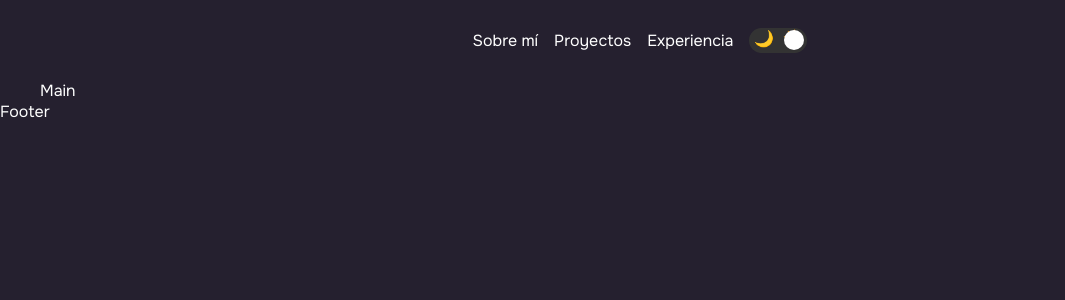
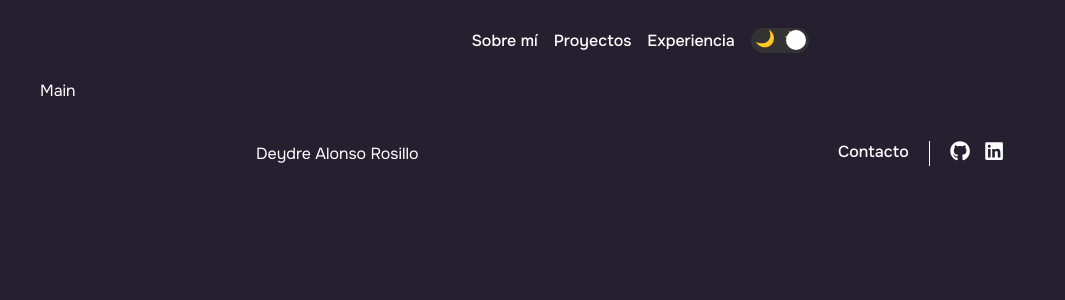
Before and after one commit to Deydre/porfolio, a React (Vite) app: page / in a window 1280 px wide. Shown: the top 300 px of the page, without its empty margins (0-1065 px from the left). Built offline with nearby package versions, Linux system fonts and the light colour scheme.

Commit message:
add/structure footer

```diff
--- a/package.json
+++ b/package.json
@@ -18,6 +18,7 @@
     "axios": "^1.7.9",
     "react": "^18.3.1",
     "react-dom": "^18.3.1",
+    "react-icons": "^5.4.0",
     "react-router-dom": "^7.0.2",
     "react-spinners": "^0.15.0",
     "react-toggle": "^4.1.3",
--- a/src/components/Footer/Footer.jsx
+++ b/src/components/Footer/Footer.jsx
@@ -1,7 +1,19 @@
 import React from "react";
+import { FaGithub, FaLinkedin } from "react-icons/fa";
 
 const Footer = () => {
-  return <footer>Footer</footer>;
+  return <footer>
+    <p>Deydre Alonso Rosillo</p>
+    <section>
+      <article>
+        <a href="">Contacto</a>
+      </article>
+      <article>
+        <a href="https://github.com/Deydre" target="_blank"><FaGithub className="footerIcon" /></a>
+        <a href="https://www.linkedin.com/in/deydre/" target="_blank"><FaLinkedin className="footerIcon" /></a>
+      </article>
+    </section>
+  </footer>;
 };
 
 export default Footer;
--- a/src/styles/components/_Footer.scss
+++ b/src/styles/components/_Footer.scss
@@ -0,0 +1,25 @@
+@use '../utils/variables.scss' as *;
+
+footer {
+    display: flex;
+    justify-content: space-between;
+    align-items: center;
+    gap: 20px;
+    padding: 40px 20%;
+}
+
+.footerIcon {
+    font-size: 1.26em;
+}
+
+footer section {
+    display: flex;
+    gap: 20px;
+}
+
+footer article:nth-child(2) {
+    display: flex;
+    gap: 14px;
+    border-left: 1px solid $light;
+    padding: 0px 20px;
+}
--- a/src/styles/utils/variables.scss
+++ b/src/styles/utils/variables.scss
@@ -1,10 +1,15 @@
-$primary-color: #25202f;
-$secondary-color: white;
-$secondary-color-soft: rgba(255, 255, 255, 0.519);
-$secondary-color-soft-2: rgba(255, 255, 255, 0.315);
-$gradient1: linear-gradient(130deg, #4cff30, #048571);
-$transparent: rgba(255, 255, 255, 0.082);
-$transparent-soft: rgba(255, 255, 255, 0.179);
+$dark: #25202f;
+$light: #fff;
+
+$gradient: linear-gradient(140deg, rgba(170,123,221,1) 0%, rgba(0,255,176,1) 100%);
+$gradient-lighter: linear-gradient(140deg, rgb(171, 97, 249) 0%, rgb(0, 255, 174) 100%);
+$primary-color:rgba(170,123,221,1) ;
+$secondary-color:rgba(0,255,176,1);
+// $secondary-color-soft: rgba(255, 255, 255, 0.519);
+// $secondary-color-soft-2: rgba(255, 255, 255, 0.315);
+// $gradient1: linear-gradient(130deg, #4cff30, #048571);
+// $transparent: rgba(255, 255, 255, 0.082);
+// $transparent-soft: rgba(255, 255, 255, 0.179);
 // $gradient1: linear-gradient(130deg, #30f5ff, #2d12de);
 // $gradient1: linear-gradient(130deg, #ffba30, #de4c12);
 // $secondary-color: #ffcb05;
--- a/src/styles/views/_App.scss
+++ b/src/styles/views/_App.scss
@@ -8,23 +8,37 @@
 }
 
 body {
-    color: $secondary-color;
-    background-color: $primary-color;
+    color: $light;
+    background-color: $dark;
     transition: background-color 0.5s ease, color 0.5s ease;
 }
 
 body.light {
-    color: $primary-color;
-    background-color: $secondary-color;
+    color: $dark;
+    background-color: $light;
 }
 
 a {
     text-decoration: none;
+    color: $light;
+    font-weight: 500;
+}
+
+a:hover, body.light a:hover {
     color: $secondary-color;
 }
 
 body.light a {
     text-decoration: none;
-    color: $primary-color;
+    color: $dark;
     transition: color 0.5s ease-out, color 0.5s ease-out;
 }
+
+body.light a:hover {
+    color: $primary-color;
+}
+
+    // color: transparent;
+    // background-image: $primary-color;
+    // background-clip: text;
+    // text-decoration: none;
```
Also changed, not shown: 1 other file (tests, documents, lock files or other folders).
